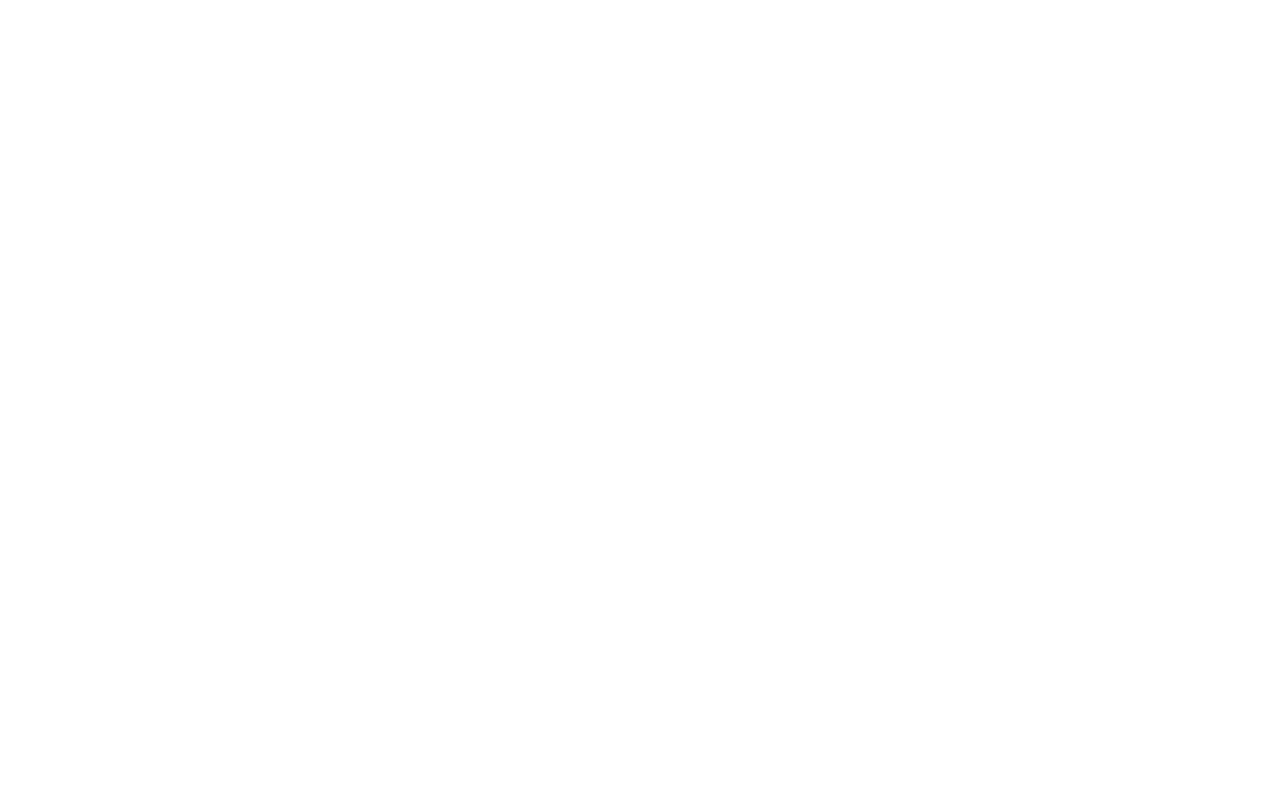
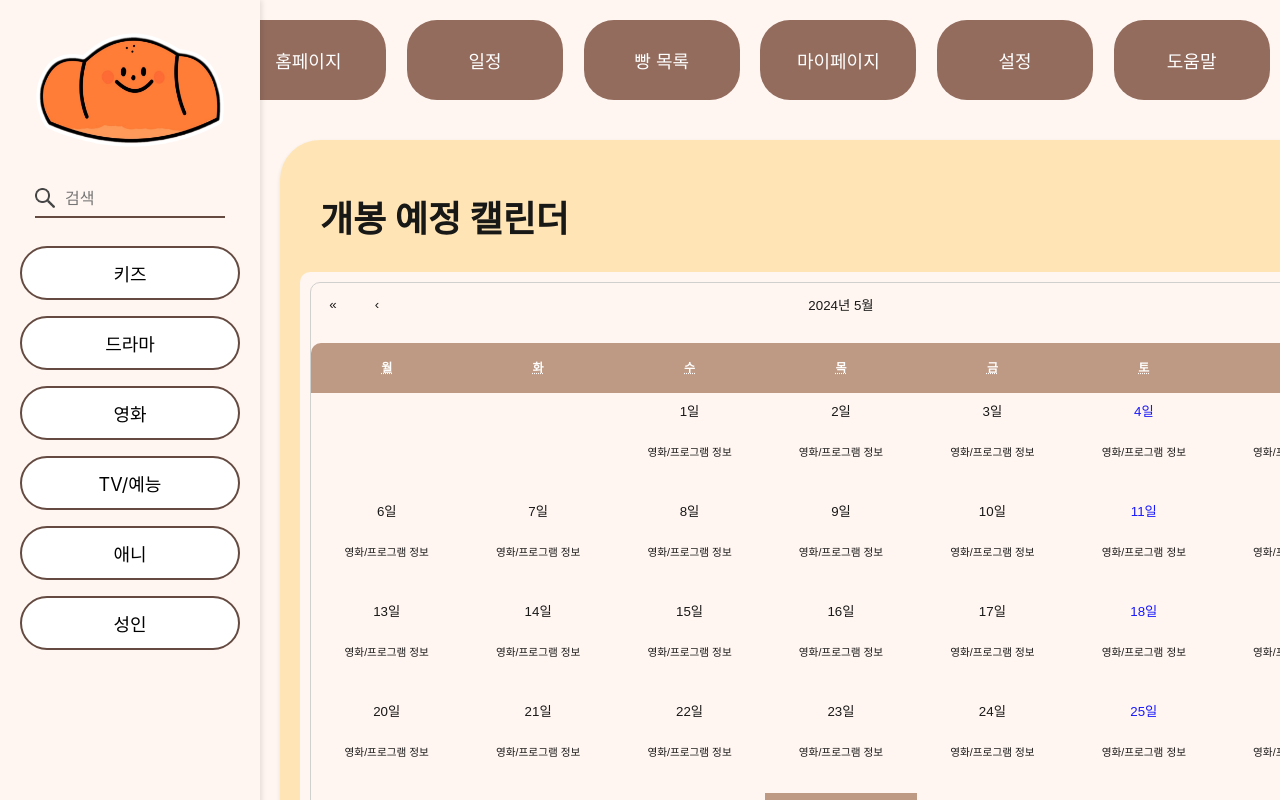
Before and after one commit to BBanggoood/FrontEnd, a React (Create React App) app in the folder bbanggood/: page /schedule in a window 1280 px wide. Before the commit this address had no page. Built offline with nearby package versions, Linux system fonts and the light colour scheme.

Commit message:
[태헌] 달력 구현

```diff
--- a/bbanggood/package.json
+++ b/bbanggood/package.json
@@ -7,7 +7,9 @@
     "@testing-library/react": "^13.4.0",
     "@testing-library/user-event": "^13.5.0",
     "react": "^18.3.1",
+    "react-calendar": "^5.0.0",
     "react-dom": "^18.3.1",
+    "react-router-dom": "^6.23.1",
     "react-scripts": "5.0.1",
     "web-vitals": "^2.1.4"
   },
--- a/bbanggood/src/App.js
+++ b/bbanggood/src/App.js
@@ -20,6 +20,7 @@ import Anime from './Components/Anime';
 import AdultPage from './Components/AdultPage';
 import AdultVerificationPage from './Components/AdultVerificationPage';
 import AdultVerificationPinPage from './Components/AdultVerificationPinPage'; // 성인 인증 PIN 페이지 import
+import SchedulePage from './Components/SchedulePage'; // 일정 페이지 import
 import './App.css';
 
 function App() {
@@ -45,6 +46,7 @@ function App() {
                     <Route path="/anime" element={<Anime />} />
                     <Route path="/adult" element={<AdultPage />} />
                     <Route path="/adult-verification" element={<AdultVerificationPage />} />
+                    <Route path="/schedule" element={<SchedulePage />} /> {/* 일정 페이지 경로 추가 */}
                     <Route path="/adult-verification-pin" element={<AdultVerificationPinPage />} /> {/* 성인 인증 PIN 페이지 경로 추가 */}
                 </Route>
             </Routes>
--- /dev/null
+++ b/bbanggood/src/CSS/SchedulePage.css
@@ -0,0 +1,148 @@
+.schedule-page {
+    padding: 20px;
+    background-color: #FFF6F1;
+}
+
+.schedule-page-container {
+    width: 1082px;
+    background: #FFE3B0;
+    border-radius: 40px;
+    padding: 20px;
+    margin: 20px auto;
+    opacity: 0.9;
+    box-shadow: 0 2px 5px rgba(0, 0, 0, 0.1);
+}
+
+.schedule-page-calendar-section,
+.schedule-page-timetable,
+.schedule-page-birthday-movie {
+    margin-bottom: 30px;
+    width: 100%;
+}
+
+.schedule-page-calendar-section h2,
+.schedule-page-timetable h2,
+.schedule-page-birthday-movie h2 {
+    font-family: 'Inter', sans-serif;
+    font-size: 36px;
+    color: #000;
+    text-align: left;
+    margin-left: 20px;
+}
+
+.schedule-page-calendar {
+    display: flex;
+    align-items: center;
+    justify-content: center;
+    background-color: #FFF6F1;
+    border-radius: 10px;
+    padding: 10px;
+}
+
+.react-calendar {
+    width: 100%;
+    background-color: #FFF6F1;
+    border-radius: 10px;
+    border: 1px solid #ccc; /* 캘린더 전체에 테두리 추가 */
+}
+
+.react-calendar__tile {
+    margin: 0; /* 칸 간의 간격 제거 */
+    padding: 10px;
+    border: 1px solid #ccc; /* 구분선을 추가합니다 */
+    display: flex;
+    flex-direction: column;
+    justify-content: flex-start;
+    align-items: center;
+    height: 100px; /* 높이를 추가하여 날짜 셀의 공간을 넓힙니다 */
+    box-sizing: border-box; /* 패딩과 보더를 포함한 박스 크기 계산 */
+}
+
+.date-tile {
+    display: flex;
+    flex-direction: column;
+    align-items: center;
+    justify-content: center; /* 중앙 정렬로 변경 */
+    width: 100%;
+    height: 100%;
+}
+
+.date-content {
+    display: flex;
+    flex-direction: column;
+    justify-content: center; /* 중앙 정렬로 변경 */
+    align-items: center;
+    width: 100%;
+    height: 100%;
+}
+
+.date-number {
+    font-weight: bold;
+    font-size: 1.2em;
+}
+
+.date-text {
+    font-size: 0.8em;
+    text-align: center;
+    color: #000 !important; /* 텍스트 색상을 검은색으로 강제 설정 */
+}
+
+.react-calendar__tile--active {
+    background-color: #B89079;
+    color: #fff;
+}
+
+.react-calendar__month-view__weekdays {
+    background-color: #B89079;
+    color: #fff;
+    font-weight: bold;
+    padding: 10px 0;
+    border-radius: 10px 10px 0 0;
+}
+
+.saturday {
+    color: blue; /* 토요일의 날짜를 파란색으로 변경 */
+}
+
+.sunday {
+    color: red; /* 일요일의 날짜를 빨간색으로 변경 */
+}
+
+
+.react-calendar__month-view__days__day--sunday .date-text,
+.saturday .date-text {
+    color: #000 !important; /* 토요일과 일요일의 텍스트 색상을 검은색으로 강제 설정 */
+}
+
+.schedule-page-timetable table {
+    width: 100%;
+    border-collapse: collapse;
+}
+
+.schedule-page-timetable th,
+.schedule-page-timetable td {
+    padding: 10px;
+    border: 1px solid #ccc;
+    text-align: center;
+}
+
+.birthday-movie-inputs {
+    display: flex;
+    gap: 10px;
+    margin-bottom: 20px;
+    justify-content: center;
+}
+
+.birthday-movie-inputs select,
+.birthday-movie-inputs button {
+    padding: 10px;
+    border-radius: 5px;
+    border: 1px solid #ccc;
+}
+
+.birthday-movie-info {
+    background: #FFEEE5;
+    border-radius: 20px;
+    padding: 10px;
+    text-align: center;
+}
--- /dev/null
+++ b/bbanggood/src/Components/SchedulePage.js
@@ -0,0 +1,119 @@
+import React, { useState } from 'react';
+import Calendar from 'react-calendar';
+import 'react-calendar/dist/Calendar.css';
+import '../CSS/SchedulePage.css';
+
+const SchedulePage = () => {
+  const [currentMonth, setCurrentMonth] = useState(new Date());
+  const [movieInfo, setMovieInfo] = useState(null);
+
+  const handleDateChange = (date) => {
+    console.log(date);
+  };
+
+  const handleCheckMovie = () => {
+    setMovieInfo({
+      date: '0000년 00월 00일',
+      movie: 'OOOO 영화',
+      director: '감독: OOO',
+      cast: '출연진: OOO, OOO, OOO',
+      synopsis: '줄거리: 어쩌구저쩌구',
+    });
+  };
+
+  const tileClassName = ({ date, view }) => {
+    if (view === 'month') {
+      const day = date.getDay();
+      if (day === 0) {
+        return 'sunday';
+      } else if (day === 6) {
+        return 'saturday';
+      }
+    }
+    return null;
+  };
+
+  const tileContent = ({ date, view }) => {
+    if (view === 'month') {
+      return (
+        <div className="date-tile">
+          <div className="date-text">영화/프로그램 정보</div>
+        </div>
+      );
+    }
+  };
+
+  return (
+    <div className="schedule-page">
+      <div className="schedule-page-container">
+        <div className="schedule-page-calendar-section">
+          <h2>개봉 예정 캘린더</h2>
+          <div className="schedule-page-calendar">
+            <Calendar
+              value={currentMonth}
+              onChange={handleDateChange}
+              className="react-calendar"
+              showNeighboringMonth={false}
+              tileClassName={tileClassName}
+              tileContent={tileContent}
+              locale="ko-KR" // 달력을 한글로 설정
+            />
+          </div>
+        </div>
+        <div className="schedule-page-timetable">
+          <h2>편성표</h2>
+          <table>
+            <thead>
+              <tr>
+                <th>일</th>
+                <th>월</th>
+                <th>화</th>
+                <th>수</th>
+                <th>목</th>
+                <th>금</th>
+                <th>토</th>
+              </tr>
+            </thead>
+            <tbody>
+              <tr>
+                <td>콘텐츠</td>
+                <td>콘텐츠</td>
+                <td>콘텐츠</td>
+                <td>콘텐츠</td>
+                <td>콘텐츠</td>
+                <td>콘텐츠</td>
+                <td>콘텐츠</td>
+              </tr>
+            </tbody>
+          </table>
+        </div>
+        <div className="schedule-page-birthday-movie">
+          <h2>내 생일에 개봉한 영화는?</h2>
+          <div className="birthday-movie-inputs">
+            <select>
+              <option>년</option>
+            </select>
+            <select>
+              <option>월</option>
+            </select>
+            <select>
+              <option>일</option>
+            </select>
+            <button onClick={handleCheckMovie}>확인</button>
+          </div>
+          {movieInfo && (
+            <div className="birthday-movie-info">
+              <div>{movieInfo.date}에 개봉한 영화는 {movieInfo.movie}입니다.</div>
+              <div>{movieInfo.director}</div>
+              <div>{movieInfo.cast}</div>
+              <div>{movieInfo.synopsis}</div>
+              <div className="movie-poster">포스터</div>
+            </div>
+          )}
+        </div>
+      </div>
+    </div>
+  );
+};
+
+export default SchedulePage;
```
Also changed, not shown: 1 other file (tests, documents, lock files or other folders).
